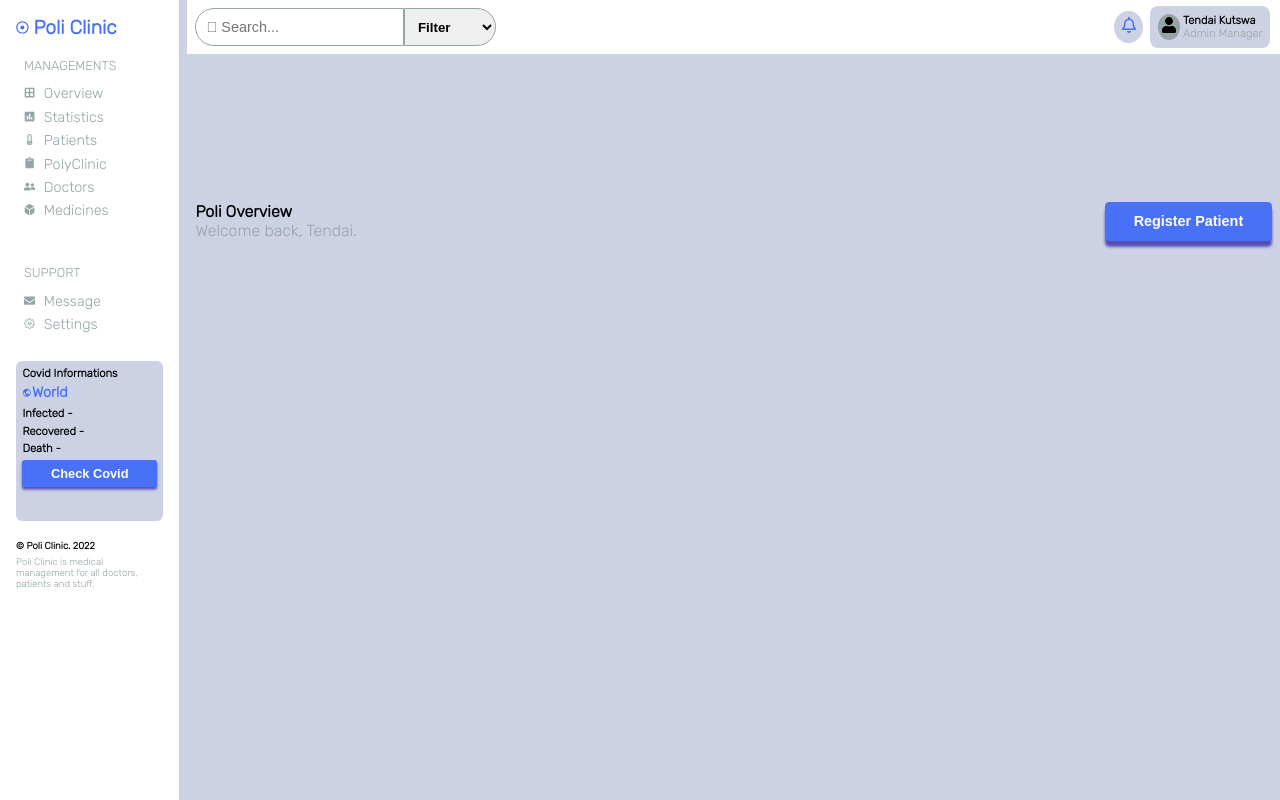
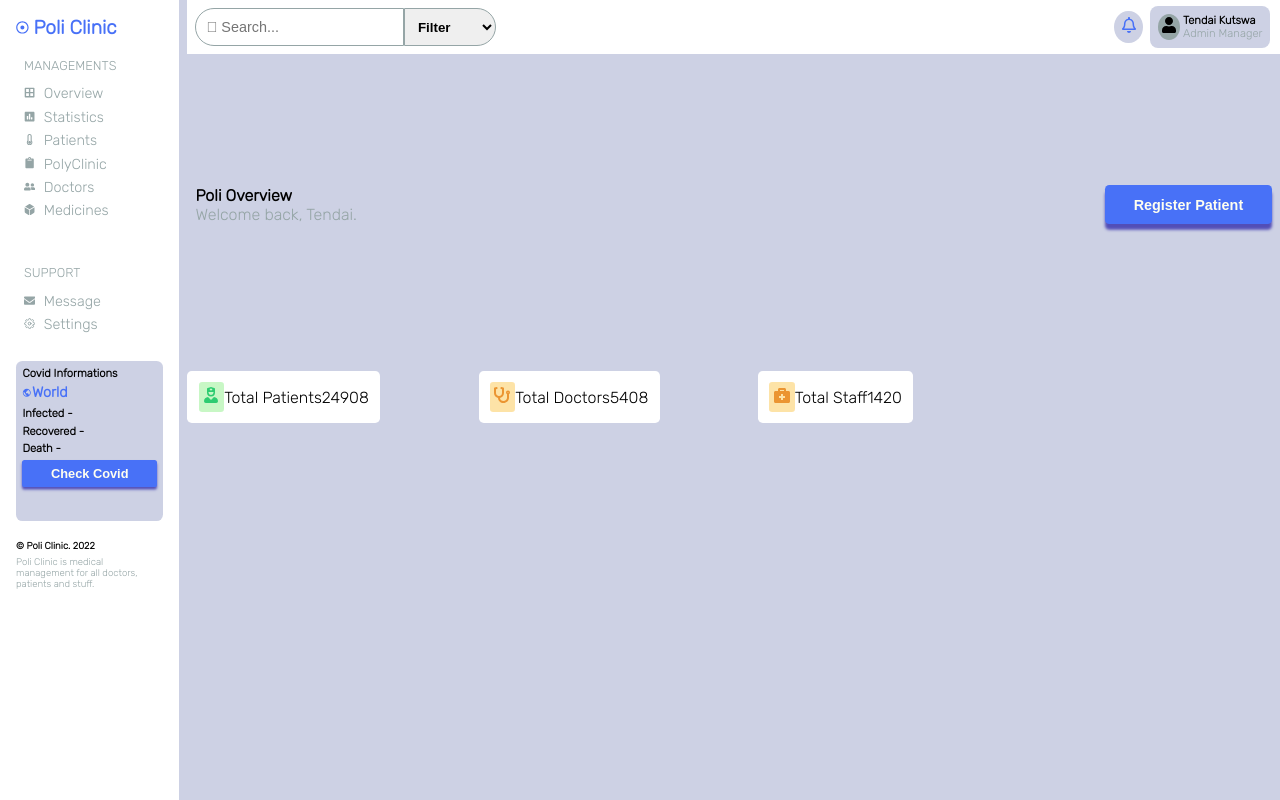
Before and after one commit to Tinashe-Muchie/Poli_Dashboard, a React (Create React App) app: page / in a window 1280 px wide. Built offline with nearby package versions, Linux system fonts and the light colour scheme.

Commit message:
staff info styling

```diff
--- a/src/Components/Main/StaffInfo.tsx
+++ b/src/Components/Main/StaffInfo.tsx
@@ -1,19 +1,44 @@
 import { ReactNode } from "react";
+import { FaBriefcaseMedical, FaStethoscope, FaUserNurse } from "react-icons/fa";
 
 interface staff_info_fc {
   id: number;
   icon: ReactNode;
   title: string;
+  total_num: number;
 }
 
+const staff_info: staff_info_fc[] = [
+  {
+    id: 1,
+    icon: <FaUserNurse />,
+    title: "Total Patients",
+    total_num: 24908
+  },
+  {
+    id: 2,
+    icon: <FaStethoscope />,
+    title: "Total Doctors",
+    total_num: 5408
+  },
+  {
+    id: 3,
+    icon: <FaBriefcaseMedical />,
+    title: "Total Staff",
+    total_num: 1420
+  }
+];
+
+const staff = staff_info.map((info) => (
+  <li key={info.id} className="staff_info_list">
+    <span>{info.icon}</span>
+    <div>
+      <span>{info.title}</span>
+      <span>{info.total_num}</span>
+    </div>
+  </li>
+));
+
 export const STAFF_INFO = () => {
-  return (
-    <div className="staff_info_wrapper">
-      <div>
-        <span></span>
-        <span></span>
-        <span></span>
-      </div>
-    </div>
-  );
+  return <ul className="staff_info_wrapper">{staff}</ul>;
 };
--- a/src/styles.css
+++ b/src/styles.css
@@ -297,3 +297,34 @@ ul {
   font-size: 0.9rem;
   font-weight: bold;
 }
+
+.staff_info_wrapper {
+  display: flex;
+  justify-content: space-between;
+  align-items: center;
+}
+
+.staff_info_list {
+  display: flex;
+  align-items: center;
+  background-color: #fff;
+  padding: 0.7em;
+  border: hidden;
+  border-radius: 0.3em;
+}
+
+.staff_info_list > span {
+  padding: 0.3em;
+  border: hidden;
+  border-radius: 0.2em;
+  background-color: rgba(253, 227, 167);
+  color: rgba(235, 149, 50);
+}
+.staff_info_list:first-child > span {
+  background-color: rgba(200, 247, 197);
+  color: rgba(46, 204, 113);
+}
+
+.staff_info_list:last-child > span {
+  background-color: rgba();
+}
```
